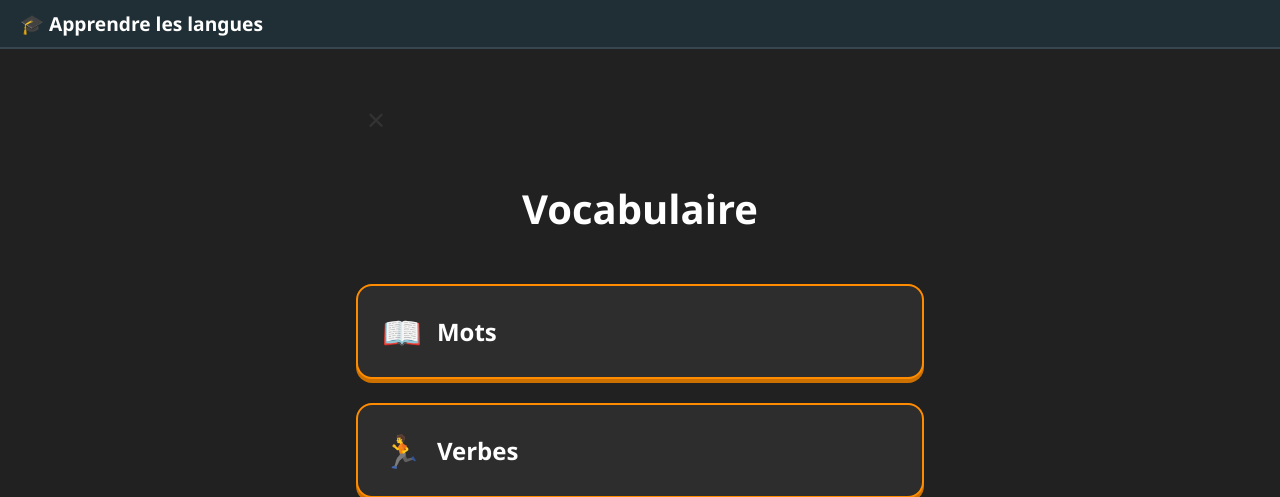
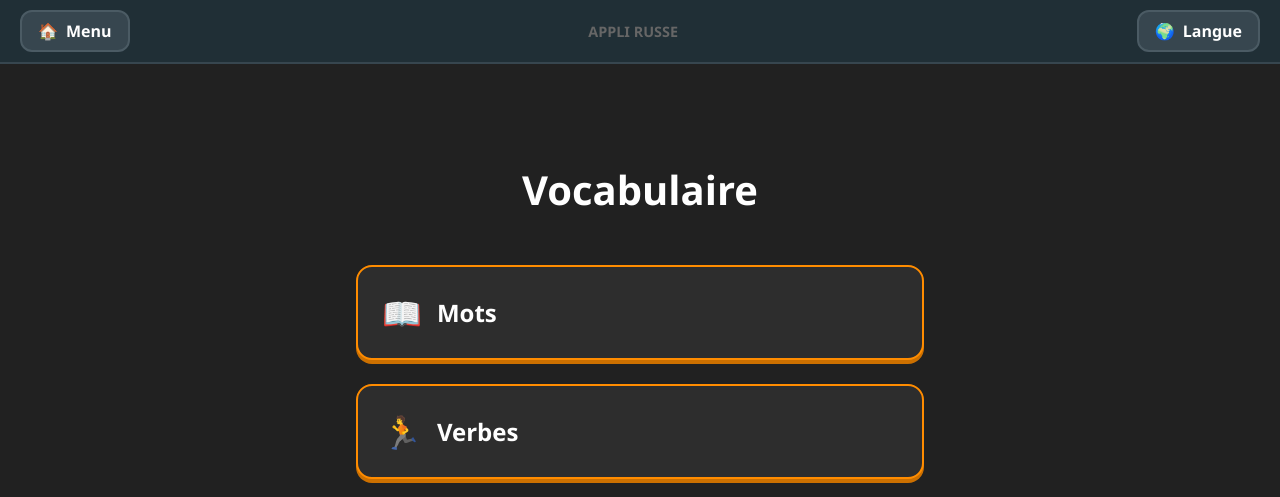
Before and after one commit to grosjak/learn-russian, a Django app: page /vocabulary/ in a window 1280 px wide. Shown: the top 497 px of the page. Run offline with Django 5.2, Linux system fonts and the light colour scheme; the visitor is signed in with stand-in values (Sample User, id 1).

Commit message:
UI: Add persistent Home and Language navigation buttons

```diff
--- a/core/templates/core/base_app.html
+++ b/core/templates/core/base_app.html
@@ -12,12 +12,35 @@
 
 <body>
     <div class="app-header"
-        style="background: #202F36; padding: 10px 20px; display: flex; align-items: center; border-bottom: 2px solid #37464f; margin-bottom: 20px;">
-        <a href="{% url 'home' %}"
-            style="text-decoration: none; color: white; font-weight: bold; font-size: 1.2rem; display: flex; align-items: center; gap: 10px;">
-            <span>🎓 Apprendre les langues</span>
+        style="background: #202F36; padding: 10px 20px; display: flex; align-items: center; justify-content: space-between; border-bottom: 2px solid #37464f; margin-bottom: 20px;">
+        <!-- Home Button -->
+        <a href="{% url 'home' %}" class="nav-btn"
+            style="text-decoration: none; color: white; font-weight: bold; font-size: 1rem; display: flex; align-items: center; gap: 8px; background: #37464f; padding: 8px 16px; border-radius: 12px; border: 2px solid #4b5b64; transition: all 0.2s;">
+            <span>🏠</span>
+            <span>Menu</span>
+        </a>
+
+        <!-- Title (Optional, hidden on small screens if needed) -->
+        <div style="color: #666; font-weight: bold; font-size: 0.9rem;">APPLI RUSSE</div>
+
+        <!-- Language Button -->
+        <a href="{% url 'select_language' %}" class="nav-btn"
+            style="text-decoration: none; color: white; font-weight: bold; font-size: 1rem; display: flex; align-items: center; gap: 8px; background: #37464f; padding: 8px 16px; border-radius: 12px; border: 2px solid #4b5b64; transition: all 0.2s;">
+            <span>🌍</span>
+            <span>Langue</span>
         </a>
     </div>
+
+    <style>
+        .nav-btn:hover {
+            background: #4b5b64 !important;
+            transform: translateY(-2px);
+        }
+
+        .nav-btn:active {
+            transform: translateY(0);
+        }
+    </style>
 
     <div class="app-container">
         {% block content %}
--- a/core/templates/core/vocabulary.html
+++ b/core/templates/core/vocabulary.html
@@ -2,9 +2,8 @@
 
 {% block content %}
 <div class="container" style="display: flex; flex-direction: column; justify-content: center; min-height: 80vh;">
-    <div class="progress-header">
-        <div class="close-btn" onclick="window.location.href='/'">✕</div>
-    </div>
+    <!-- Header Removed (Handled by Base) -->
+    <div style="margin-top: 10px;"></div>
 
     <h1 style="font-size: 2.5rem; margin-bottom: 3rem; color: #fff;">Vocabulaire</h1>
 
```
Also changed, not shown: core/templates/core/lesson_session.html (+20 -2 lines).
